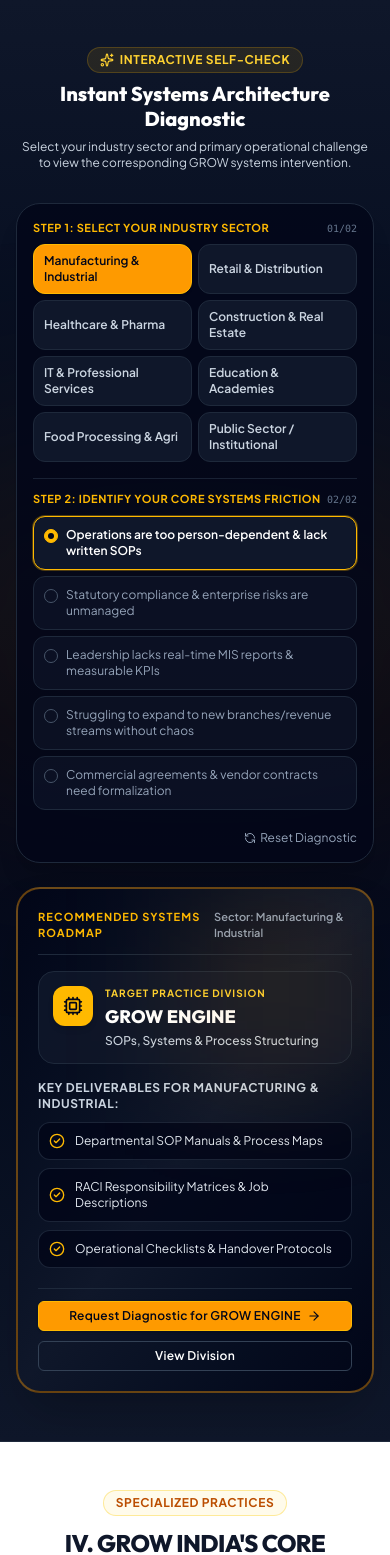
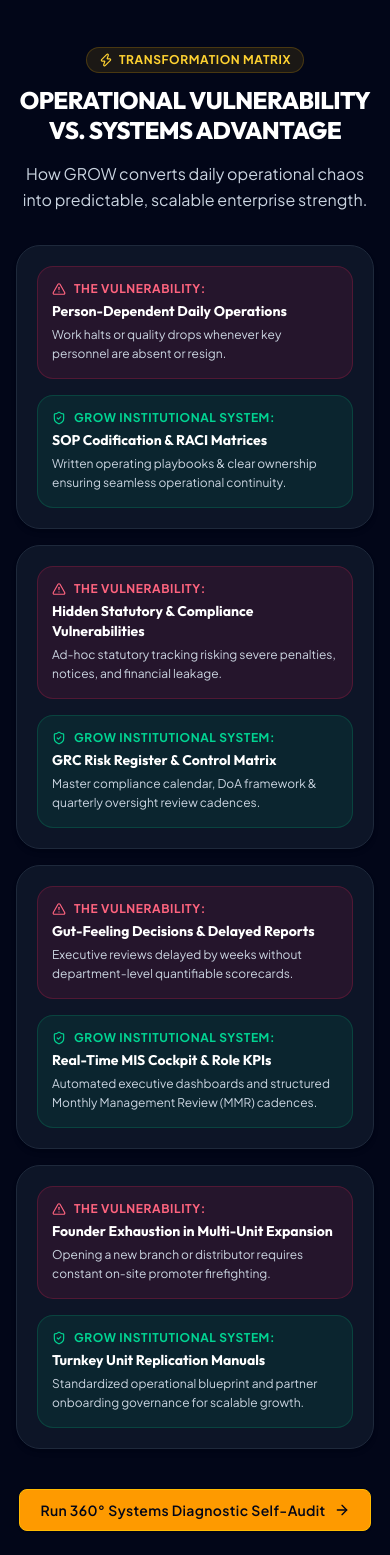
Before and after one commit to GamotechRepositories/grow-india-website, a React (Vite) app in the folder frontend/: page / in a window 390 px wide. Shown: the part 1498-3053 px from the top of the page. Built offline with nearby package versions, Linux system fonts and the light colour scheme.

Commit message:
refactor(homepage): streamline landing page by trimming redundant text walls, improving scannability, and focusing on high-impact visual diagrams

```diff
--- a/frontend/src/components/sections/BusinessChallengesSection.jsx
+++ b/frontend/src/components/sections/BusinessChallengesSection.jsx
@@ -1,160 +1,91 @@
 import { useState } from 'react';
-import { AlertTriangle, TrendingDown, CheckCircle2, ArrowRight, Cpu, ShieldCheck, Zap } from 'lucide-react';
+import { AlertTriangle, ShieldCheck, ArrowRight, CheckCircle2, TrendingDown, Zap } from 'lucide-react';
 import SectionTitle from '../ui/SectionTitle';
 import Button from '../ui/Button';
-import { businessReality, whySystemsMatter } from '../../data/brand';
 
 export default function BusinessChallengesSection() {
-  const [activeView, setActiveView] = useState('challenges');
+  const contrastPairs = [
+    {
+      symptom: 'Person-Dependent Daily Operations',
+      symptomDesc: 'Work halts or quality drops whenever key personnel are absent or resign.',
+      solution: 'SOP Codification & RACI Matrices',
+      solutionDesc: 'Written operating playbooks & clear ownership ensuring seamless operational continuity.'
+    },
+    {
+      symptom: 'Hidden Statutory & Compliance Vulnerabilities',
+      symptomDesc: 'Ad-hoc statutory tracking risking severe penalties, notices, and financial leakage.',
+      solution: 'GRC Risk Register & Control Matrix',
+      solutionDesc: 'Master compliance calendar, DoA framework & quarterly oversight review cadences.'
+    },
+    {
+      symptom: 'Gut-Feeling Decisions & Delayed Reports',
+      symptomDesc: 'Executive reviews delayed by weeks without department-level quantifiable scorecards.',
+      solution: 'Real-Time MIS Cockpit & Role KPIs',
+      solutionDesc: 'Automated executive dashboards and structured Monthly Management Review (MMR) cadences.'
+    },
+    {
+      symptom: 'Founder Exhaustion in Multi-Unit Expansion',
+      symptomDesc: 'Opening a new branch or distributor requires constant on-site promoter firefighting.',
+      solution: 'Turnkey Unit Replication Manuals',
+      solutionDesc: 'Standardized operational blueprint and partner onboarding governance for scalable growth.'
+    }
+  ];
 
   return (
     <section className="py-12 lg:py-16 bg-slate-950 text-white border-b border-slate-800" id="challenges">
-      <div className="max-w-7xl mx-auto px-4 sm:px-6 lg:px-8">
+      <div className="max-w-7xl mx-auto px-4 sm:px-6 lg:px-8 space-y-8">
         <SectionTitle
-          badge="Transformation Spectrum"
+          badge="Transformation Matrix"
           badgeIcon={Zap}
-          title="III. BUSINESS REALITY VS. SYSTEMS ADVANTAGE"
-          subtitle="How external pressures create severe operational vulnerabilities, and how institutional systems transform them into sustainable enterprise strength."
+          title="OPERATIONAL VULNERABILITY VS. SYSTEMS ADVANTAGE"
+          subtitle="How GROW converts daily operational chaos into predictable, scalable enterprise strength."
           theme="dark"
           align="center"
         />
 
-        {/* Interactive View Switcher */}
-        <div className="flex justify-center mt-6 mb-8">
-          <div className="inline-flex p-1.5 rounded-2xl bg-slate-900 border border-slate-800 shadow-inner">
-            <button
-              type="button"
-              onClick={() => setActiveView('challenges')}
-              className={`inline-flex items-center gap-2 px-4 sm:px-5 py-2.5 rounded-xl text-xs sm:text-sm font-bold transition-all duration-200 cursor-pointer ${
-                activeView === 'challenges'
-                  ? 'bg-red-500/20 text-red-300 border border-red-500/40 shadow-sm'
-                  : 'text-slate-400 hover:text-white'
-              }`}
-            >
-              <AlertTriangle className="w-4 h-4 text-red-400" />
-              <span>1. Operational Challenges & Risks</span>
-            </button>
-            <button
-              type="button"
-              onClick={() => setActiveView('systems')}
-              className={`inline-flex items-center gap-2 px-4 sm:px-5 py-2.5 rounded-xl text-xs sm:text-sm font-bold transition-all duration-200 cursor-pointer ${
-                activeView === 'systems'
-                  ? 'bg-amber-500 text-slate-950 shadow-sm font-black'
-                  : 'text-slate-400 hover:text-white'
-              }`}
-            >
-              <ShieldCheck className="w-4 h-4" />
-              <span>2. Why Systems Matter (12 Outcomes)</span>
-            </button>
-          </div>
-        </div>
-
-        {/* View 1: 11 Macro Factors + 12 Resulting Challenges */}
-        {activeView === 'challenges' && (
-          <div className="grid grid-cols-1 lg:grid-cols-12 gap-6 items-stretch transition-all duration-300">
-
-            {/* Left Column: 11 Influencing Conditions */}
-            <div className="lg:col-span-5 p-5 sm:p-6 rounded-3xl bg-slate-900/90 border border-slate-800 flex flex-col justify-between">
-              <div>
-                <div className="flex items-center justify-between mb-3 border-b border-slate-800 pb-2.5">
-                  <span className="text-[11px] font-bold uppercase tracking-wider text-amber-400">
-                    Influenced by External Factors:
-                  </span>
-                  <TrendingDown className="w-4 h-4 text-amber-400" />
-                </div>
-                <div className="space-y-1.5">
-                  {businessReality.macroFactors.map((factor, idx) => (
-                    <div key={idx} className="p-2 rounded-xl bg-slate-950/80 border border-slate-800/80 text-xs text-slate-300 flex items-center gap-2">
-                      <span className="w-1.5 h-1.5 rounded-full bg-amber-400 shrink-0" />
-                      <span>{factor}</span>
-                    </div>
-                  ))}
-                </div>
-              </div>
-              <div className="mt-4 pt-3 border-t border-slate-800 text-[11px] text-slate-400">
-                External market, regulatory, and supply-chain pressures.
-              </div>
-            </div>
-
-            {/* Right Column: 12 Resulting Business Challenges */}
-            <div className="lg:col-span-7 p-5 sm:p-6 rounded-3xl bg-gradient-to-br from-red-950/30 via-slate-900 to-slate-900 border border-red-500/30 flex flex-col justify-between">
-              <div>
-                <div className="flex items-center justify-between mb-3 border-b border-red-900/40 pb-2.5">
-                  <span className="text-[11px] font-bold uppercase tracking-wider text-red-400">
-                    RESULTING BUSINESS CHALLENGES:
-                  </span>
-                  <span className="text-[10px] font-bold px-2 py-0.5 rounded bg-red-500/10 text-red-300 border border-red-500/20">
-                    12 Vulnerabilities
-                  </span>
-                </div>
-
-                <div className="grid grid-cols-1 sm:grid-cols-2 gap-2">
-                  {businessReality.resultingChallenges.map((challenge, idx) => (
+        {/* 4-Card Crisp Contrast Grid */}
+        <div className="grid grid-cols-1 md:grid-cols-2 gap-4 sm:gap-6">
+          {contrastPairs.map((pair, idx) => (
             <div
               key={idx}
-                      className="p-2.5 rounded-xl bg-slate-950/90 border border-red-900/30 text-xs text-slate-200 flex items-start gap-2"
+              className="p-5 sm:p-6 rounded-3xl bg-slate-900/90 border border-slate-800 hover:border-amber-400/40 transition-all flex flex-col justify-between space-y-4 shadow-md"
             >
-                      <span className="font-mono text-xs font-bold text-red-400 shrink-0 mt-0.5">
-                        {idx + 1}.
-                      </span>
-                      <span>{challenge}</span>
+              {/* Top: Vulnerability */}
+              <div className="p-3.5 rounded-2xl bg-rose-500/10 border border-rose-500/20">
+                <div className="flex items-center gap-2 text-rose-400 font-bold text-xs uppercase tracking-wider mb-1">
+                  <AlertTriangle className="w-3.5 h-3.5" />
+                  <span>The Vulnerability:</span>
                 </div>
-                  ))}
-                </div>
-              </div>
-
-              <div className="mt-5 pt-3 border-t border-slate-800 flex flex-wrap items-center justify-between gap-3">
-                <span className="text-xs text-amber-400 font-semibold flex items-center gap-1.5">
-                  <CheckCircle2 className="w-4 h-4 text-amber-400 shrink-0" />
-                  <span>GROW systems address these vulnerabilities systematically.</span>
-                </span>
-                <Button to="/audit" variant="gold" size="sm" icon={ArrowRight}>
-                  Book Business Health Audit
-                </Button>
-              </div>
-            </div>
-
-          </div>
-        )}
-
-        {/* View 2: Why Strong Systems Matter + 12 Outcomes */}
-        {activeView === 'systems' && (
-          <div className="p-6 sm:p-8 rounded-3xl bg-slate-900 border border-slate-800 shadow-xl transition-all duration-300">
-            {/* Formula Highlight Banner */}
-            <div className="mb-6 p-4 rounded-2xl bg-amber-400/10 border border-amber-400/30 text-center max-w-4xl mx-auto shadow-sm">
-              <span className="text-[11px] font-bold uppercase tracking-wider text-amber-300 block mb-1">
-                The Institutional Formula:
-              </span>
-              <p className="font-display text-xs sm:text-sm font-bold text-amber-200 leading-relaxed">
-                {whySystemsMatter.formula}
+                <h4 className="font-display text-sm font-bold text-white mb-1">
+                  {pair.symptom}
+                </h4>
+                <p className="text-xs text-slate-300 leading-relaxed">
+                  {pair.symptomDesc}
                 </p>
               </div>
 
-            {/* 12 Outcomes Grid */}
-            <div className="grid grid-cols-1 sm:grid-cols-2 lg:grid-cols-3 gap-2.5 mb-6">
-              {whySystemsMatter.outcomes.map((outcome, idx) => (
-                <div
-                  key={idx}
-                  className="p-3 rounded-xl bg-slate-950 border border-slate-800 flex items-start gap-2.5 hover:border-amber-400/40 transition-colors"
-                >
-                  <div className="w-5 h-5 rounded-md bg-amber-500 text-slate-950 flex items-center justify-center text-[10px] font-black shrink-0 mt-0.5">
-                    {idx + 1}
+              {/* Bottom: GROW Institutional Transformation */}
+              <div className="p-3.5 rounded-2xl bg-emerald-500/10 border border-emerald-500/20">
+                <div className="flex items-center gap-2 text-emerald-400 font-bold text-xs uppercase tracking-wider mb-1">
+                  <ShieldCheck className="w-3.5 h-3.5" />
+                  <span>GROW Institutional System:</span>
                 </div>
-                  <span className="text-xs font-semibold text-slate-200 leading-snug">
-                    {outcome}
-                  </span>
+                <h4 className="font-display text-sm font-bold text-white mb-1">
+                  {pair.solution}
+                </h4>
+                <p className="text-xs text-slate-300 leading-relaxed">
+                  {pair.solutionDesc}
+                </p>
+              </div>
             </div>
           ))}
         </div>
 
-            <div className="text-center pt-2 flex flex-wrap items-center justify-center gap-3">
-              <Button to="/contact" variant="gold" size="sm" icon={ArrowRight}>
-                Start With A Diagnostic Conversation
+        <div className="text-center pt-2">
+          <Button to="/audit" variant="gold" size="md" icon={ArrowRight}>
+            Run 360° Systems Diagnostic Self-Audit
           </Button>
         </div>
-          </div>
-        )}
-
       </div>
     </section>
   );
--- a/frontend/src/data/navigation.js
+++ b/frontend/src/data/navigation.js
@@ -120,7 +120,8 @@
         icon: 'Handshake'
       }
     ]
-  }
+  },
+  { label: 'Contact', href: '/contact' }
 ];
 
 export const footerLinks = {
--- a/frontend/src/pages/HomePage.jsx
+++ b/frontend/src/pages/HomePage.jsx
@@ -1,9 +1,10 @@
 import PageLayout from '../components/layout/PageLayout';
 import HeroSection from '../components/sections/HeroSection';
-import SystemsDiagnosticWidget from '../components/sections/SystemsDiagnosticWidget';
+import BusinessChallengesSection from '../components/sections/BusinessChallengesSection';
 import CoreDivisionsSection from '../components/sections/CoreDivisionsSection';
 import DualMethodologySection from '../components/sections/DualMethodologySection';
 import PracticeAreasSection from '../components/sections/PracticeAreasSection';
+import IndustrySectorsSection from '../components/sections/IndustrySectorsSection';
 import StrategicDiagnosticCtaSection from '../components/sections/StrategicDiagnosticCtaSection';
 import { brandIdentity } from '../data/brand';
 
@@ -13,22 +14,25 @@
       title={`${brandIdentity.shortName} – ${brandIdentity.officialName} | ${brandIdentity.positioning}`}
       description={`${brandIdentity.officialName} (${brandIdentity.shortName}) – ${brandIdentity.brandPromise} ${brandIdentity.supportingPositioning}. Serving businesses across India with GRC, SOPs, and performance systems.`}
     >
-      {/* 1. Hero Command Center & Interactive Systems Architecture Blueprint */}
+      {/* 1. Hero Command Center & Quick Diagnostic Overview */}
       <HeroSection />
 
-      {/* 2. Interactive Systems Health Self-Diagnostic Tool */}
-      <SystemsDiagnosticWidget />
+      {/* 2. Operational Vulnerability vs Systems Advantage (Punchy 4-Card Contrast) */}
+      <BusinessChallengesSection />
 
-      {/* 3. The 7 Core GROW Practice Hub (Interactive Canvas & Capability Matrix) */}
+      {/* 3. The 7 Core GROW Practice Hub (Interactive Division Canvas) */}
       <CoreDivisionsSection />
 
-      {/* 4. Dual Methodology Showcase & Practice Weightage Pie Chart */}
+      {/* 4. Structured Methodologies & Practice Weightage (Interactive Pie Chart & Flowcharts) */}
       <DualMethodologySection />
 
-      {/* 5. Corporate & Public Sector Practice Areas with Client Portfolio Pie Chart */}
+      {/* 5. Corporate & Government Practice Groups + Client Spectrum Pie Chart */}
       <PracticeAreasSection />
 
-      {/* 6. High-Impact Strategic Diagnostic Consultation CTA & Digital Card */}
+      {/* 6. Industry Sectors Footprint */}
+      <IndustrySectorsSection />
+
+      {/* 7. High-Impact Strategic Diagnostic Consultation CTA & WhatsApp Contact */}
       <StrategicDiagnosticCtaSection />
     </PageLayout>
   );
```
Lines whose indentation alone changed are shown as unchanged.
